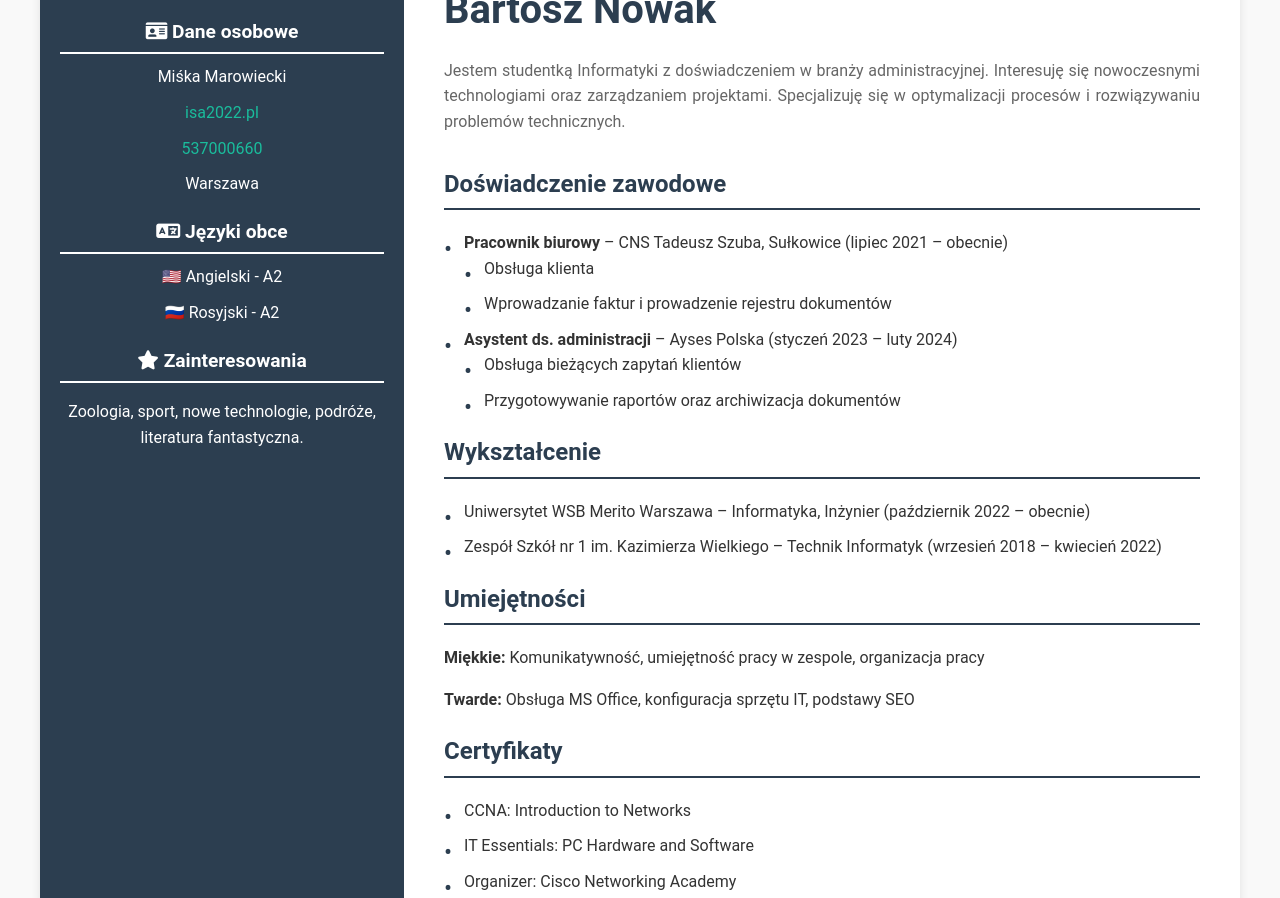
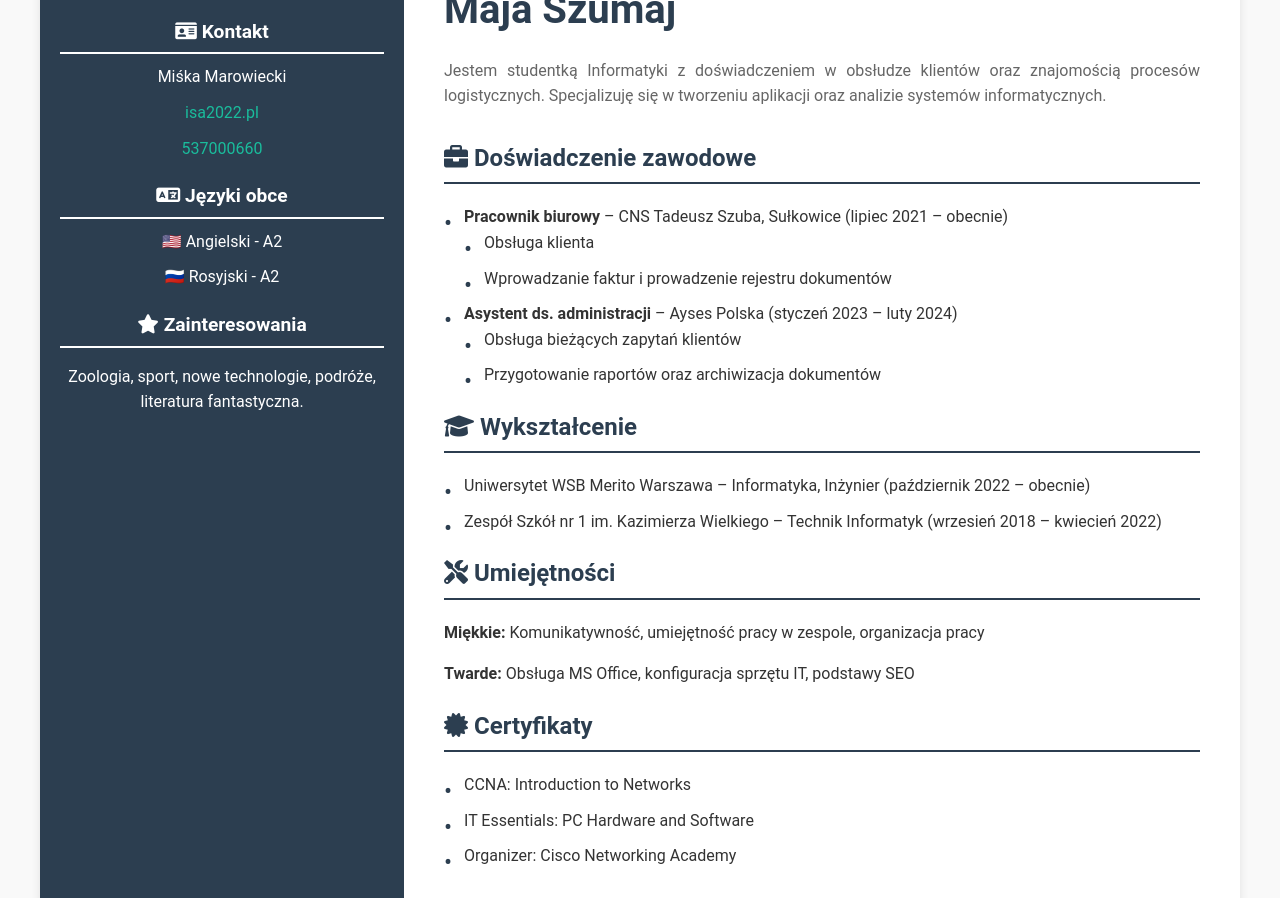
Before and after one commit to Izabela13685/CV, a plain HTML site: page index.html in a window 1280 px wide. Shown: the part 109-1007 px from the top of the page. Drawn offline with Linux system fonts and the light colour scheme.

Commit message:
index.html

```diff
--- a/index.html
+++ b/index.html
@@ -15,12 +15,11 @@
                 <img src="profile-placeholder.png" alt="Zdjęcie profilowe">
             </div>
             <section class="personal-data">
-                <h2><i class="fas fa-id-card"></i> Dane osobowe</h2>
+                <h2><i class="fas fa-id-card"></i> Kontakt</h2>
                 <ul>
                     <li>Miśka Marowiecki</li>
                     <li><a href="mailto:isa2022.pl">isa2022.pl</a></li>
                     <li><a href="tel:+48537000660">537000660</a></li>
-                    <li>Warszawa</li>
                 </ul>
             </section>
             <section class="languages">
@@ -39,13 +38,13 @@
         <!-- Prawa kolumna -->
         <main class="right-panel">
             <header>
-                <h1>Bartosz Nowak</h1>
+                <h1>Maja Szumaj</h1>
                 <p>
-                    Jestem studentką Informatyki z doświadczeniem w branży administracyjnej. Interesuję się nowoczesnymi technologiami oraz zarządzaniem projektami. Specjalizuję się w optymalizacji procesów i rozwiązywaniu problemów technicznych.
+                    Jestem studentką Informatyki z doświadczeniem w obsłudze klientów oraz znajomością procesów logistycznych. Specjalizuję się w tworzeniu aplikacji oraz analizie systemów informatycznych.
                 </p>
             </header>
             <section>
-                <h2>Doświadczenie zawodowe</h2>
+                <h2><i class="fas fa-briefcase"></i> Doświadczenie zawodowe</h2>
                 <ul>
                     <li>
                         <b>Pracownik biurowy</b> – CNS Tadeusz Szuba, Sułkowice (lipiec 2021 – obecnie)
@@ -58,25 +57,25 @@
                         <b>Asystent ds. administracji</b> – Ayses Polska (styczeń 2023 – luty 2024)
                         <ul>
                             <li>Obsługa bieżących zapytań klientów</li>
-                            <li>Przygotowywanie raportów oraz archiwizacja dokumentów</li>
+                            <li>Przygotowanie raportów oraz archiwizacja dokumentów</li>
                         </ul>
                     </li>
                 </ul>
             </section>
             <section>
-                <h2>Wykształcenie</h2>
+                <h2><i class="fas fa-graduation-cap"></i> Wykształcenie</h2>
                 <ul>
                     <li>Uniwersytet WSB Merito Warszawa – Informatyka, Inżynier (październik 2022 – obecnie)</li>
                     <li>Zespół Szkół nr 1 im. Kazimierza Wielkiego – Technik Informatyk (wrzesień 2018 – kwiecień 2022)</li>
                 </ul>
             </section>
             <section>
-                <h2>Umiejętności</h2>
+                <h2><i class="fas fa-tools"></i> Umiejętności</h2>
                 <p><b>Miękkie:</b> Komunikatywność, umiejętność pracy w zespole, organizacja pracy</p>
                 <p><b>Twarde:</b> Obsługa MS Office, konfiguracja sprzętu IT, podstawy SEO</p>
             </section>
             <section>
-                <h2>Certyfikaty</h2>
+                <h2><i class="fas fa-certificate"></i> Certyfikaty</h2>
                 <ul>
                     <li>CCNA: Introduction to Networks</li>
                     <li>IT Essentials: PC Hardware and Software</li>
@@ -87,7 +86,3 @@
     </div>
 </body>
 </html>
-
-    </div>
-</body>
-</html>
```
